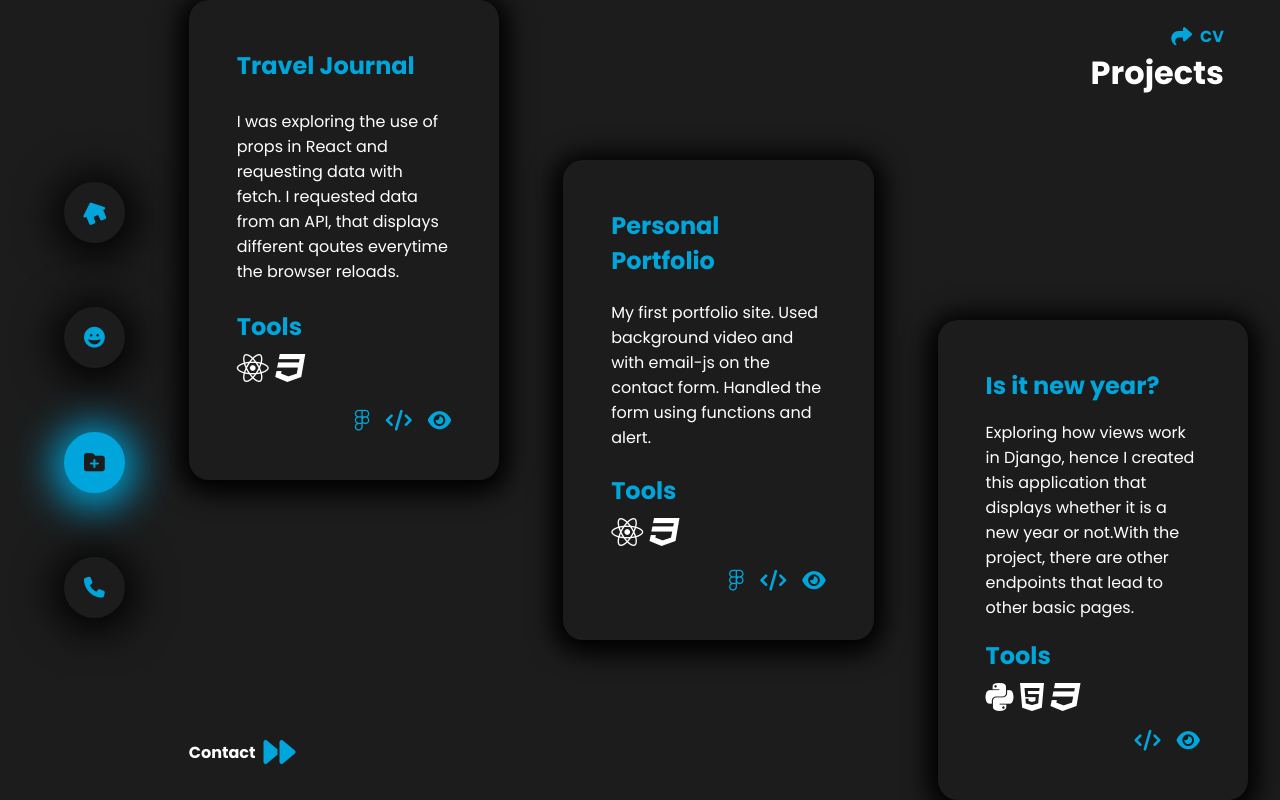
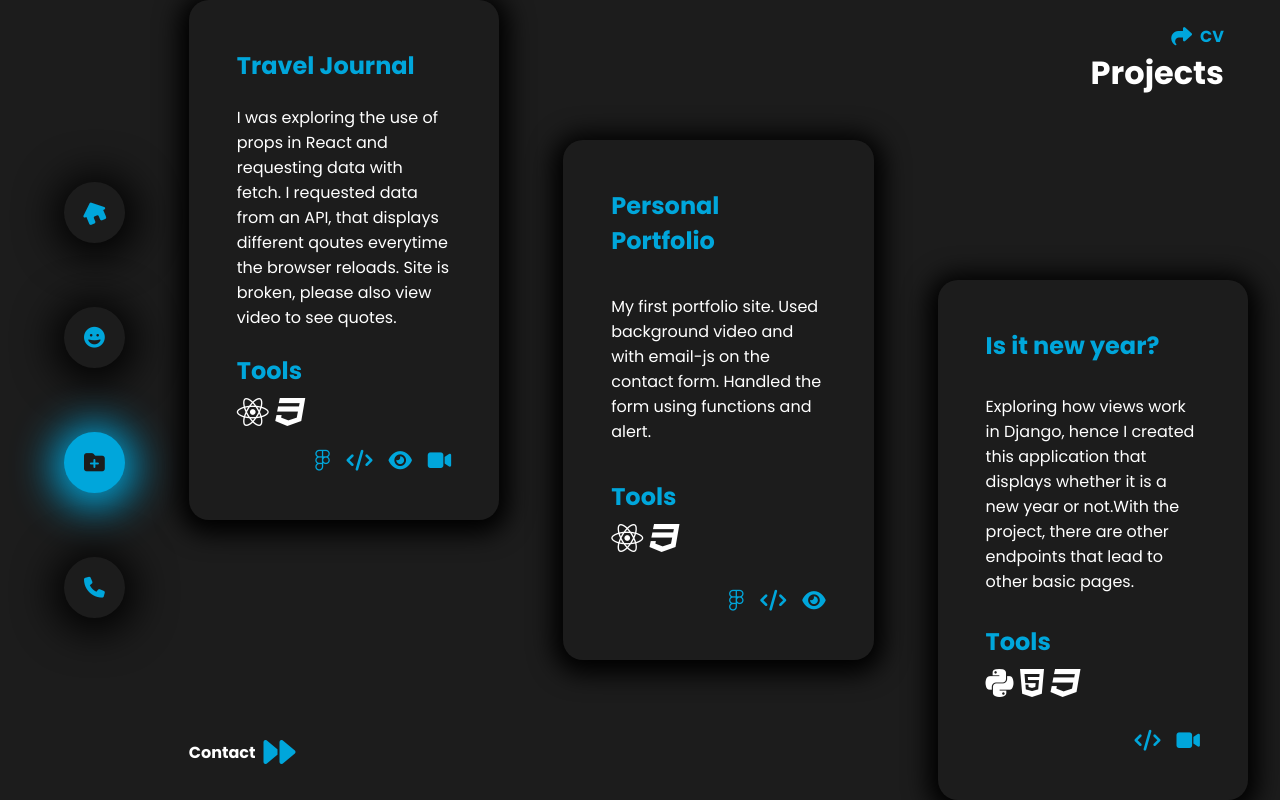
Before and after one commit to contawo/contawo-first-portfolio, a React (Create React App) app: page /projects in a window 1280 px wide. Built offline with nearby package versions, Linux system fonts and the light colour scheme.

Commit message:
Updated buttons

```diff
--- a/src/index.css
+++ b/src/index.css
@@ -568,7 +568,7 @@ html, body {
   background: #1C1C1C;
   box-shadow: 0px 4px 25px 10px #000000;
   border-radius: 20px;
-  height: 60%;
+  height: 65%;
   padding: 3em;
 
   display: flex;
--- a/src/pages/Projects.js
+++ b/src/pages/Projects.js
@@ -15,7 +15,7 @@ const Projects = () => {
                 <div className='proj-item'>
                     {/* <img src='./images/compressed/back.jpg' alt="project-item"/> */}
                         <h2>Travel Journal</h2>
-                        <p>I was exploring the use of props in React and requesting data with fetch. I requested data from an API, that displays different qoutes everytime the browser reloads.</p>
+                        <p>I was exploring the use of props in React and requesting data with fetch. I requested data from an API, that displays different qoutes everytime the browser reloads. Site is broken, please also view video to see quotes.</p>
                         <div className='proj-tools'>
                             <h1>Tools</h1>
                             <div className='proj-tools-item'>
@@ -33,8 +33,11 @@ const Projects = () => {
                             <a href='https://github.com/Awonke11/travel-journal' className='proj-link-to' target="_blank" rel="noopener noreferrer">
                                 <i class="fa-solid fa-code"></i>
                             </a>
+                            <a href='https://travel-journal-site.netlify.app/' className='proj-link-to' target="_blank" rel="noopener noreferrer">
+                                <i class="fa-solid fa-eye"></i>
+                            </a>
                             <a href='https://youtu.be/GEdTQrKpx3w' className='proj-link-to' target="_blank" rel="noopener noreferrer">
-                                <i class="fa-solid fa-eye"></i>
+                                <i class="fa-solid fa-video"></i>
                             </a>
                         </div>
                     </div>
@@ -102,7 +105,7 @@ const Projects = () => {
                                 <i class="fa-solid fa-code"></i>
                             </a>
                             <a href='https://youtu.be/GF1nczvV1jk' className='proj-link-to' target="_blank" rel="noopener noreferrer">
-                                <i class="fa-solid fa-eye"></i>
+                                <i class="fa-solid fa-video"></i>
                             </a>
                         </div>
                     </div>
```
